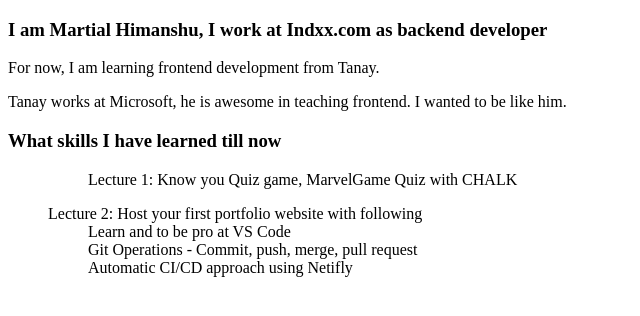
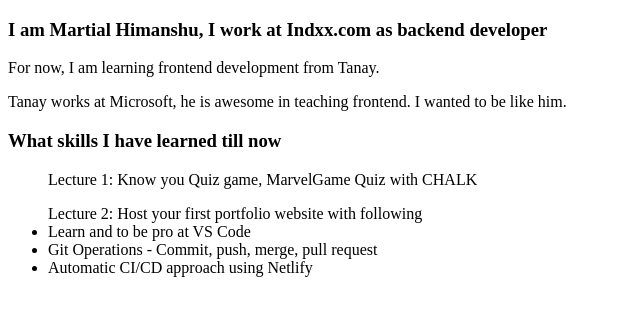
Before and after one commit to mhimanshu0101/neogCamp-lesson-3-component, a plain HTML site: page index.html in a window 1280 px wide. Shown: the whole page, without its empty margins (0-640 px from the left). Drawn offline with Linux system fonts and the light colour scheme.

Commit message:
fix- html update

```diff
--- a/index.html
+++ b/index.html
@@ -15,14 +15,12 @@
     </p>
     <h3>What skills I have learned till now</h3>
     <ul>
-        <ol>Lecture 1: Know you Quiz game, MarvelGame Quiz with CHALK</ol>
+        Lecture 1: Know you Quiz game, MarvelGame Quiz with CHALK</ol>
     </ul>
     <ul>Lecture 2: Host your first portfolio website with following
-        <ol>Learn and to be pro at VS Code</ol>
-        <ol>
-            Git Operations - Commit, push, merge, pull request
-        </ol>
-        <ol>Automatic CI/CD approach using Netifly</ol>
+        <li>Learn and to be pro at VS Code</li>
+        <li>Git Operations - Commit, push, merge, pull request</li>
+        <li>Automatic CI/CD approach using Netlify</li>
     </ul>
 </body>
 </html>
```
